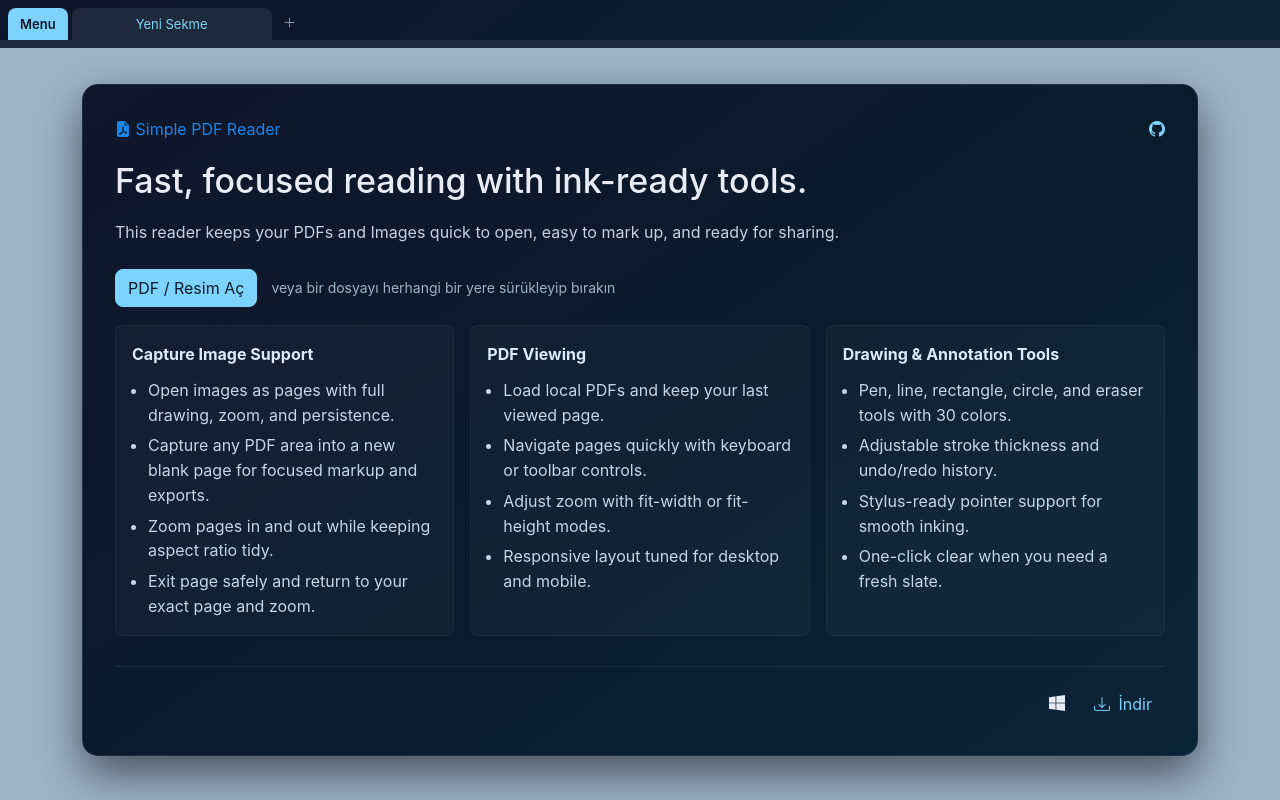
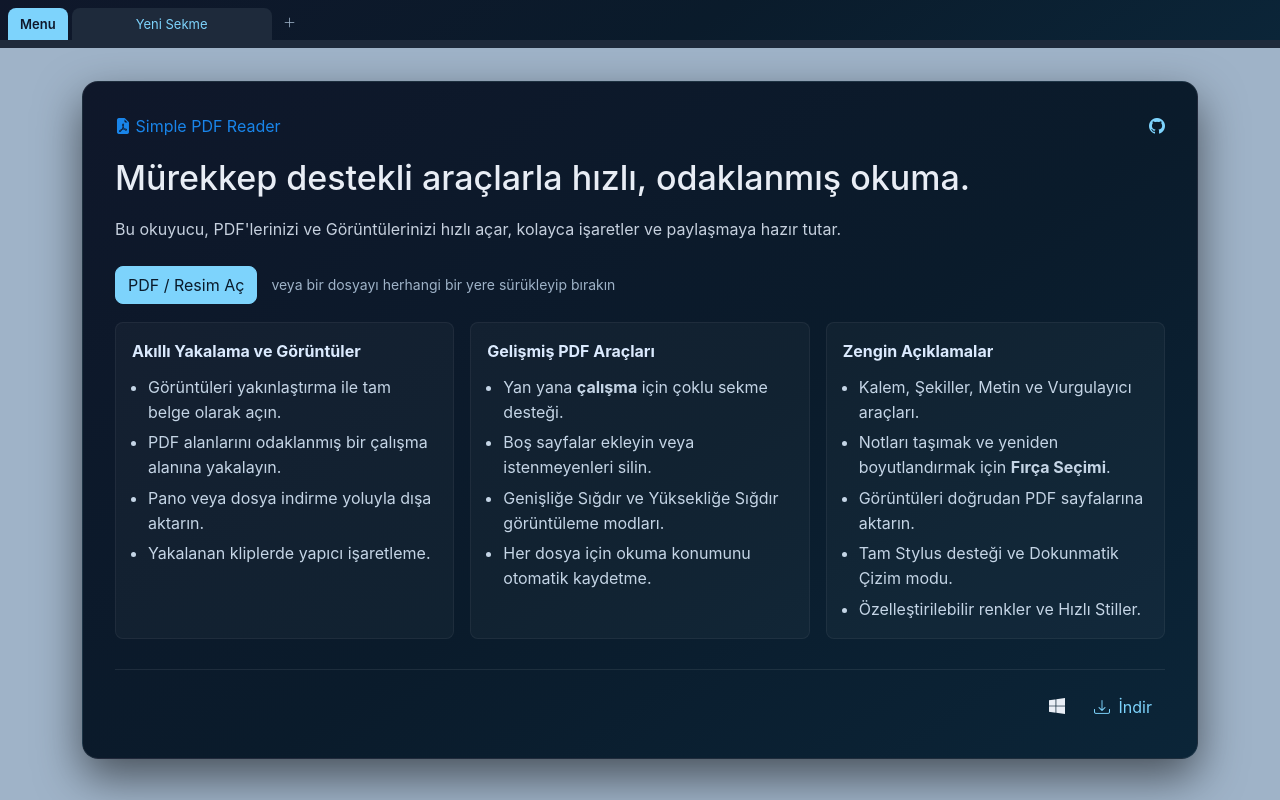
Before and after one commit to emre-ayhan/simple_pdf_reader, a Vue app: page / in a window 1280 px wide. Built offline with nearby package versions, Linux system fonts and the light colour scheme.

Commit message:
modified:   README.md 	modified:   src/Lang/en.json 	modified:   src/Lang/pt.json 	modified:   src/Lang/tr.json 	modified:   src/components/EmptyState.vue

```diff
--- a/src/Lang/en.json
+++ b/src/Lang/en.json
@@ -40,12 +40,30 @@
     "Zoom In": "Zoom In",
     "Fit Height": "Fit Height",
     "Fit Width": "Fit Width",
-    "Select Area to Whiteboard": "Select Area to Whiteboard",
+    "Select Area to Whiteboard": "Capture Area to Workspace",
     "Unlock View": "Unlock View",
     "Lock View": "Lock View",
     "Color": "Color",
     "Thickness": "Thickness",
     "Type text...": "Type text...",
     "Enter text": "Enter text",
-    "Drop PDF here to open": "Drop PDF here to open"
+    "Drop PDF here to open": "Drop PDF here to open",
+    "Fast, focused reading with ink-ready tools.": "Fast, focused reading with ink-ready tools.",
+    "This reader keeps your PDFs and Images quick to open, easy to mark up, and ready for sharing.": "This reader keeps your PDFs and Images quick to open, easy to mark up, and ready for sharing.",
+    "Smart Capture & Images": "Smart Capture & Images",
+    "Open images as full documents with zoom.": "Open images as full documents with zoom.",
+    "Capture PDF areas to a focused workspace.": "Capture PDF areas to a focused workspace.",
+    "Export via clipboard or file download.": "Export via clipboard or file download.",
+    "Non-destructive markup on captured clips.": "Non-destructive markup on captured clips.",
+    "Advanced PDF Tools": "Advanced PDF Tools",
+    "<strong>Multi-tab</strong> support for side-by-side work.": "<strong>Multi-tab</strong> support for side-by-side work.",
+    "Insert blank pages or delete unwanted ones.": "Insert blank pages or delete unwanted ones.",
+    "Fit-to-Width and Fit-to-Height view modes.": "Fit-to-Width and Fit-to-Height view modes.",
+    "Auto-save reading position for every file.": "Auto-save reading position for every file.",
+    "Rich Annotations": "Rich Annotations",
+    "Pen, Shapes, Text, and Highlighter tools.": "Pen, Shapes, Text, and Highlighter tools.",
+    "<strong>Stroke Selection</strong> to move & resize notes.": "<strong>Stroke Selection</strong> to move & resize notes.",
+    "Import images directly onto PDF pages.": "Import images directly onto PDF pages.",
+    "Full Stylus support & Touch Drawing mode.": "Full Stylus support & Touch Drawing mode.",
+    "Customizable colors and Quick Styles.": "Customizable colors and Quick Styles."
 }
--- a/src/Lang/pt.json
+++ b/src/Lang/pt.json
@@ -40,7 +40,7 @@
     "Zoom In": "Aumentar Zoom",
     "Fit Height": "Ajustar à Altura",
     "Fit Width": "Ajustar à Largura",
-    "Select Area to Whiteboard": "Selecionar Área para Quadro Branco",
+    "Select Area to Whiteboard": "Capturar Área para Espaço de Trabalho",
     "Unlock View": "Desbloquear Visualização",
     "Lock View": "Bloquear Visualização",
     "Color": "Cor",
@@ -49,5 +49,23 @@
     "Enter text": "Inserir texto",
     "Download": "Baixar",
     "Open PDF / Image": "Abrir PDF / Imagem",
-    "or drag and drop a file anywhere": "ou arraste e solte um arquivo em qualquer lugar"
+    "or drag and drop a file anywhere": "ou arraste e solte um arquivo em qualquer lugar",
+    "Fast, focused reading with ink-ready tools.": "Leitura rápida e focada com ferramentas de tinta.",
+    "This reader keeps your PDFs and Images quick to open, easy to mark up, and ready for sharing.": "Este leitor mantém seus PDFs e imagens rápidos de abrir, fáceis de marcar e prontos para compartilhar.",
+    "Smart Capture & Images": "Captura Inteligente e Imagens",
+    "Open images as full documents with zoom.": "Abra imagens como documentos completos com zoom.",
+    "Capture PDF areas to a focused workspace.": "Capture áreas de PDF para um espaço de trabalho focado.",
+    "Export via clipboard or file download.": "Exporte via área de transferência ou download de arquivo.",
+    "Non-destructive markup on captured clips.": "Marcação não destrutiva em clipes capturados.",
+    "Advanced PDF Tools": "Ferramentas de PDF Avançadas",
+    "<strong>Multi-tab</strong> support for side-by-side work.": "Suporte a <strong>múltiplas abas</strong> para trabalho lado a lado.",
+    "Insert blank pages or delete unwanted ones.": "Insira páginas em branco ou exclua as indesejadas.",
+    "Fit-to-Width and Fit-to-Height view modes.": "Modos de visualização Ajustar à Largura e Ajustar à Altura.",
+    "Auto-save reading position for every file.": "Salvamento automático da posição de leitura para cada arquivo.",
+    "Rich Annotations": "Anotações Ricas",
+    "Pen, Shapes, Text, and Highlighter tools.": "Ferramentas de Caneta, Formas, Texto e Marca-texto.",
+    "<strong>Stroke Selection</strong> to move & resize notes.": "<strong>Seleção de Traço</strong> para mover e redimensionar notas.",
+    "Import images directly onto PDF pages.": "Importe imagens diretamente nas páginas do PDF.",
+    "Full Stylus support & Touch Drawing mode.": "Suporte total a Stylus e modo de Desenho por Toque.",
+    "Customizable colors and Quick Styles.": "Cores personalizáveis e Estilos Rápidos."
 }
--- a/src/Lang/tr.json
+++ b/src/Lang/tr.json
@@ -40,7 +40,7 @@
     "Zoom In": "Yakınlaştır",
     "Fit Height": "Yüksekliğe Sığdır",
     "Fit Width": "Genişliğe Sığdır",
-    "Select Area to Whiteboard": "Beyaz Tahtaya Alanı Seç",
+    "Select Area to Whiteboard": "Alanı Çalışma Alanına Yakala",
     "Unlock View": "Görünümü Kilitle",
     "Lock View": "Görünümü Kilitle",
     "Color": "Renk",
@@ -49,5 +49,23 @@
     "Enter text": "Metin girin",
     "Download": "İndir",
     "Open PDF / Image": "PDF / Resim Aç",
-    "or drag and drop a file anywhere": "veya bir dosyayı herhangi bir yere sürükleyip bırakın"
+    "or drag and drop a file anywhere": "veya bir dosyayı herhangi bir yere sürükleyip bırakın",
+    "Fast, focused reading with ink-ready tools.": "Mürekkep destekli araçlarla hızlı, odaklanmış okuma.",
+    "This reader keeps your PDFs and Images quick to open, easy to mark up, and ready for sharing.": "Bu okuyucu, PDF'lerinizi ve Görüntülerinizi hızlı açar, kolayca işaretler ve paylaşmaya hazır tutar.",
+    "Smart Capture & Images": "Akıllı Yakalama ve Görüntüler",
+    "Open images as full documents with zoom.": "Görüntüleri yakınlaştırma ile tam belge olarak açın.",
+    "Capture PDF areas to a focused workspace.": "PDF alanlarını odaklanmış bir çalışma alanına yakalayın.",
+    "Export via clipboard or file download.": "Pano veya dosya indirme yoluyla dışa aktarın.",
+    "Non-destructive markup on captured clips.": "Yakalanan kliplerde yapıcı işaretleme.",
+    "Advanced PDF Tools": "Gelişmiş PDF Araçları",
+    "<strong>Multi-tab</strong> support for side-by-side work.": "Yan yana <strong>çalışma</strong> için çoklu sekme desteği.",
+    "Insert blank pages or delete unwanted ones.": "Boş sayfalar ekleyin veya istenmeyenleri silin.",
+    "Fit-to-Width and Fit-to-Height view modes.": "Genişliğe Sığdır ve Yüksekliğe Sığdır görüntüleme modları.",
+    "Auto-save reading position for every file.": "Her dosya için okuma konumunu otomatik kaydetme.",
+    "Rich Annotations": "Zengin Açıklamalar",
+    "Pen, Shapes, Text, and Highlighter tools.": "Kalem, Şekiller, Metin ve Vurgulayıcı araçları.",
+    "<strong>Stroke Selection</strong> to move & resize notes.": "Notları taşımak ve yeniden boyutlandırmak için <strong>Fırça Seçimi</strong>.",
+    "Import images directly onto PDF pages.": "Görüntüleri doğrudan PDF sayfalarına aktarın.",
+    "Full Stylus support & Touch Drawing mode.": "Tam Stylus desteği ve Dokunmatik Çizim modu.",
+    "Customizable colors and Quick Styles.": "Özelleştirilebilir renkler ve Hızlı Stiller."
 }
--- a/src/components/EmptyState.vue
+++ b/src/components/EmptyState.vue
@@ -20,8 +20,8 @@ const openFile = () => emit('open-file');
                 <i class="bi bi-github"></i>
               </a>
             </div>
-            <h1 class="empty-title">Fast, focused reading with ink-ready tools.</h1>
-            <p class="empty-lead d-none d-md-block">This reader keeps your PDFs and Images quick to open, easy to mark up, and ready for sharing.</p>
+            <h1 class="empty-title">{{ $t('Fast, focused reading with ink-ready tools.') }}</h1>
+            <p class="empty-lead d-none d-md-block">{{ $t('This reader keeps your PDFs and Images quick to open, easy to mark up, and ready for sharing.') }}</p>
 
             <div class="empty-actions">
               <button class="btn btn-primary" @click.prevent="openFile">
@@ -35,34 +35,35 @@ const openFile = () => emit('open-file');
             <div class="empty-grid row row-cols-1 row-cols-xl-3 g-3">
               <div class="col">
                 <div class="empty-section">
-                  <div class="empty-section-title">Capture Image Support</div>
+                  <div class="empty-section-title">{{ $t('Smart Capture & Images') }}</div>
                   <ul>
-                    <li>Open images as pages with full drawing, zoom, and persistence.</li>
-                    <li>Capture any PDF area into a new blank page for focused markup and exports.</li>
-                    <li>Zoom pages in and out while keeping aspect ratio tidy.</li>
-                    <li>Exit page safely and return to your exact page and zoom.</li>
+                    <li>{{ $t('Open images as full documents with zoom.') }}</li>
+                    <li>{{ $t('Capture PDF areas to a focused workspace.') }}</li>
+                    <li>{{ $t('Export via clipboard or file download.') }}</li>
+                    <li>{{ $t('Non-destructive markup on captured clips.') }}</li>
                   </ul>
                 </div>
               </div>
               <div class="col">
                 <div class="empty-section">
-                  <div class="empty-section-title">PDF Viewing</div>
+                  <div class="empty-section-title">{{ $t('Advanced PDF Tools') }}</div>
                   <ul>
-                    <li>Load local PDFs and keep your last viewed page.</li>
-                    <li>Navigate pages quickly with keyboard or toolbar controls.</li>
-                    <li>Adjust zoom with fit-width or fit-height modes.</li>
-                    <li>Responsive layout tuned for desktop and mobile.</li>
+                    <li v-html="$t('<strong>Multi-tab</strong> support for side-by-side work.')"></li>
+                    <li>{{ $t('Insert blank pages or delete unwanted ones.') }}</li>
+                    <li>{{ $t('Fit-to-Width and Fit-to-Height view modes.') }}</li>
+                    <li>{{ $t('Auto-save reading position for every file.') }}</li>
                   </ul>
                 </div>
               </div>
               <div class="col">
                 <div class="empty-section">
-                  <div class="empty-section-title">Drawing & Annotation Tools</div>
+                  <div class="empty-section-title">{{ $t('Rich Annotations') }}</div>
                   <ul>
-                    <li>Pen, line, rectangle, circle, and eraser tools with 30 colors.</li>
-                    <li>Adjustable stroke thickness and undo/redo history.</li>
-                    <li>Stylus-ready pointer support for smooth inking.</li>
-                    <li>One-click clear when you need a fresh slate.</li>
+                    <li>{{ $t('Pen, Shapes, Text, and Highlighter tools.') }}</li>
+                    <li v-html="$t('<strong>Stroke Selection</strong> to move & resize notes.')"></li>
+                    <li>{{ $t('Import images directly onto PDF pages.') }}</li>
+                    <li>{{ $t('Full Stylus support & Touch Drawing mode.') }}</li>
+                    <li>{{ $t('Customizable colors and Quick Styles.') }}</li>
                   </ul>
                 </div>
               </div>
```
Also changed, not shown: 1 other file (tests, documents, lock files or other folders).
